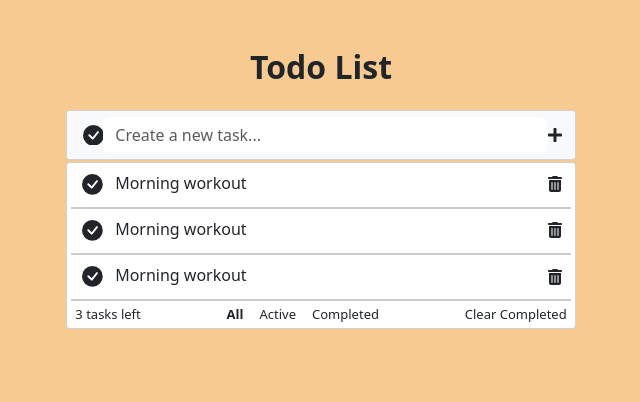
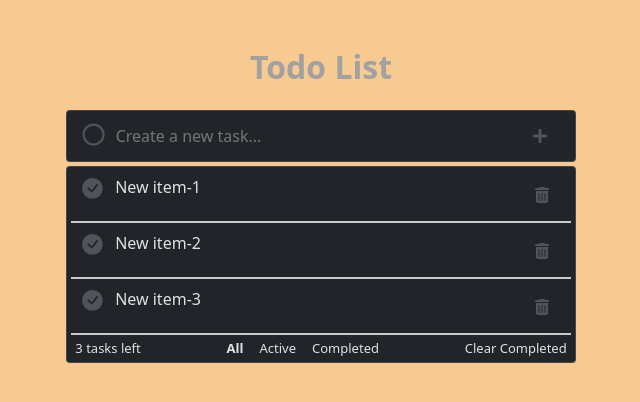
Before and after one commit to KatSultan86/to-do-list, a React (Vite) app: page / in a window 1280 px wide. Shown: the top 402 px of the page, without its empty margins (319-959 px from the left). Built offline with nearby package versions, Linux system fonts and the light colour scheme.

Commit message:
added code

```diff
--- a/index.html
+++ b/index.html
@@ -1,5 +1,5 @@
 <!doctype html>
-<html lang="en">
+<html lang="en" data-bs-theme="dark">
   <head>
     <meta charset="UTF-8" />
     <link rel="icon" type="image/svg+xml" href="/vite.svg" />
--- a/src/App.jsx
+++ b/src/App.jsx
@@ -1,14 +1,46 @@
 import SubmissionForm from "./components/SubmissionForm";
 import ToDoListcard from "./components/ToDoListcard";
-import FullFormContainer from "./components/FullFormContainer";
+import { useState } from "react";
 
 function App() {
+  const [item, setItem] = useState([
+    {
+      id: 1001,
+      item: "New item-1",
+      isCompleted: true,
+    },
+    {
+      id: 1002,
+      item: "New item-2",
+      isCompleted: true,
+    },
+    {
+      id: 1003,
+      item: "New item-3",
+      isCompleted: true,
+    },
+  ]);
+
+  const addNewToDoItem = (newItem) => {
+    //we CAN NOT use Push because the useState is immutable and always stays as is
+    // item.push(newItem);
+    //to push a new element from the input field
+    //..prev ---> adds all ellements in the array that were previously entered
+    // newItem ----> adds a new one
+    console.log("Adding new item", newItem);
+    setItem((prev) => [...prev, newItem]);
+  };
+
+  const removeItem = (id) => {
+    console.log("Deleting item:", id);
+
+    setItem((prev) => prev.filter((item) => item.id !== id));
+  };
+
   return (
     <>
-      {/* <FullFormContainer> */}
-      <SubmissionForm />
-      <ToDoListcard />
-      {/* </FullFormContainer> */}
+      <SubmissionForm addNewToDoItem={addNewToDoItem} />
+      <ToDoListcard item={item} removeItem={removeItem} />
     </>
   );
 }
--- a/src/components/SubmissionForm.jsx
+++ b/src/components/SubmissionForm.jsx
@@ -1,30 +1,69 @@
-import { BsCheckCircleFill } from "react-icons/bs";
+import { useState } from "react";
 import { FaPlus } from "react-icons/fa";
+import { IoMdRadioButtonOff } from "react-icons/io";
 
-function SubmissionForm() {
+function SubmissionForm({ addNewToDoItem }) {
+  const [todoInput, settodoInput] = useState("");
+
+  // e= event will give us an access to the target element
+  const handleToDoInput = (e) => {
+    settodoInput(e.target.value);
+  };
+
+  const handleSubmit = (e) => {
+    //to not allow to refresh the page when we hit "submit" the form
+    e.preventDefault();
+
+    //to add a new object to the state (a list of items in the ToDoListcard.jsx)
+    const newInput = {
+      //we need to use the unique ID for each element
+      id: Date.now(),
+      item: todoInput,
+      isCompleted: true,
+    };
+
+    //"newToDoItem" is a function defined at the App level. We are passing "newMovie" object as a parameter
+    //to add to the array of objects in the App
+    addNewToDoItem(newInput);
+
+    console.log("Added new item", newInput);
+
+    //reset the State
+    settodoInput("");
+  };
+
   return (
-    <div className="subform">
-      <form className="container col-11 col-lg-5 mt-5">
+    <form onSubmit={handleSubmit} className="container col-11 col-lg-5 mt-5 ">
+      <div className="header">
         <h2 className="text-center fw-bold">Todo List</h2>
+      </div>
 
-        <div className="card rounded-1 mt-4">
-          <span className="input-group-text border-0">
-            <div className="mar-Input mb-1">
-              <BsCheckCircleFill size={"1.3rem"} />
+      <div className="card rounded-1 mt-4 mb-1 custom-input">
+        <div className="mar-Input  opacity-25">
+          <IoMdRadioButtonOff size={"1.7rem"} />
         </div>
         <input
+          // In React, onChange is an event handler
+          // used to track changes in form elements such as
+          // <input>, <textarea>, and <select>. It is triggered
+          // whenever the value of the element changes, such
+          // as when a user types into an input field, selects
+          // an option from a dropdown, or changes a text area’s content
+          onChange={handleToDoInput}
           type="text"
-              class="form-control border-0"
+          className="flex-item"
           id="exampleInput"
           placeholder="Create a new task..."
+          //"value" is to refresh the form after we submit it
+          value={todoInput}
         ></input>
-            <div className="mb-1">
+        <div>
+          <button className="btn mb-1 opacity-25 p-0 mar-plus" type="submit">
             <FaPlus />
+          </button>
         </div>
-          </span>
       </div>
     </form>
-    </div>
   );
 }
 export default SubmissionForm;
--- a/src/components/ToDoListcard.jsx
+++ b/src/components/ToDoListcard.jsx
@@ -1,51 +1,50 @@
 import { BsCheckCircleFill } from "react-icons/bs";
 import { FaTrashCan } from "react-icons/fa6";
 
-function ToDoListcard() {
-  return (
-    <div className="container  col-11 col-lg-5">
-      <div className="card rounded-1  ">
-        <div className="card-bottom-line">
-          <ul className="list-group border-0">
-            <li className="list-group-item border-0 d-flex justify-content-between">
-              <div className="mar-checkmarck mb-1">
-                <BsCheckCircleFill size={"1.3rem"} />
+function ToDoListcard({ item, removeItem }) {
+  return item.length < 1 ? (
+    <div>
+      <div className="container col-11 col-lg-5">
+        <div div className=" card rounded-1  ">
+          <div className="text-center font-size p-1 opacity-50">
+            No Tasks Available
+          </div>
+          <div className="card-bottom-line-up "></div>
+          <div className="font-size">
+            <div className="card-body  p-0 m-1 ms-2 me-2  d-flex justify-content-between">
+              <div>3 tasks left</div>
+              <div className="d-flex gap-3">
+                <div className="fw-bolder">All</div>
+                <div>Active</div>
+                <div>Completed</div>
               </div>
-              <span className="me-auto ms-2 ps-1">Morning workout</span>
-              <div className="mar-trashcan">
-                <FaTrashCan />
-              </div>
-            </li>
-          </ul>
+              <div>Clear Completed</div>
+            </div>
+          </div>
         </div>
-
-        <div className="card-bottom-line">
-          <ul className="list-group border-0">
-            <li className="list-group-item border-0 d-flex justify-content-between">
-              <div className="mar-checkmarck mb-1">
-                <BsCheckCircleFill size={"1.3rem"} />
-              </div>
-              <span className="me-auto ms-2 ps-1">Morning workout</span>
-              <div className="mar-trashcan">
-                <FaTrashCan />
-              </div>
-            </li>
-          </ul>
-        </div>
-
-        <div className="card-bottom-line">
-          <ul className="list-group border-0">
-            <li className="list-group-item border-0 d-flex justify-content-between">
-              <div className="mar-checkmarck mb-1">
-                <BsCheckCircleFill size={"1.3rem"} />
-              </div>
-              <span className="me-auto ms-2 ps-1">Morning workout</span>
-              <div className="mar-trashcan">
-                <FaTrashCan />
-              </div>
-            </li>
-          </ul>
-        </div>
+      </div>
+    </div>
+  ) : (
+    <div className="container col-11 col-lg-5">
+      <div className=" card rounded-1  ">
+        <ul className="list-group border-0 ">
+          {item.map((items) => (
+            <div key={items.id} className="card-bottom-line ">
+              <li className="list-group-item border-0 d-flex justify-content-between bg-card-form">
+                <div className="mar-checkmarck mb-1 opacity-25">
+                  <BsCheckCircleFill size={"1.3rem"} />
+                </div>
+                <span className="me-auto ms-2 ps-1">{items.item}</span>
+                <button
+                  onClick={() => removeItem(items.id)}
+                  className="mar-trashcan btn opacity-25"
+                >
+                  <FaTrashCan />
+                </button>
+              </li>
+            </div>
+          ))}
+        </ul>
 
         <div className="font-size">
           <div className="card-body  p-0 m-1 ms-2 me-2  d-flex justify-content-between">
--- a/src/index.css
+++ b/src/index.css
@@ -32,6 +32,13 @@
   width: 98.5%;
 }
 
+.card-bottom-line-up {
+  border-bottom: 1px solid #ccc;
+  margin-right: auto;
+  margin-left: auto;
+  width: 98.5%;
+}
+
 .subform{
   margin-bottom: 0.08rem;
 }
@@ -47,3 +54,46 @@
 .mar-trashcan{
   margin-right: -0.5rem;
 }
+
+
+.mar-plus {
+  margin-right: 1rem;
+}
+
+
+.neon-shadow {
+  box-shadow: 0 0 0.5rem 0.2rem rgba(61, 61, 77, 0.2);
+}
+
+.header{
+  color: #a1a1a1;
+}
+
+
+
+/* .bg-card-form{
+  background-color: #3c4f58;
+} */
+
+
+.custom-input {
+  display: flex !important;
+  flex-direction: row;
+  padding: 0.6rem;
+  justify-content: space-between;
+}
+
+.flex-item {
+  flex: 1;
+  margin-left: 0.4rem;
+  margin-right: 0.4rem;
+
+  background-color: transparent;
+  border: none;
+}
+
+.flex-item:focus {
+  background-color: transparent;
+  border:none;
+  outline: none;
+}
```
Lines whose indentation alone changed are shown as unchanged.
